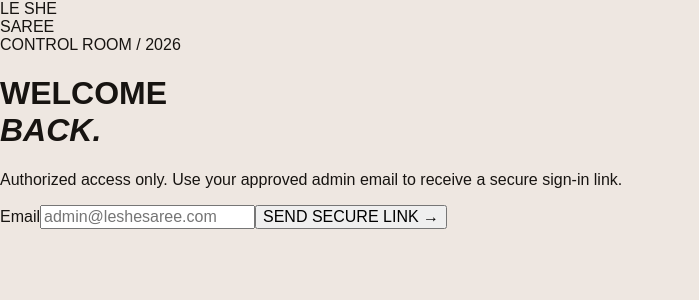
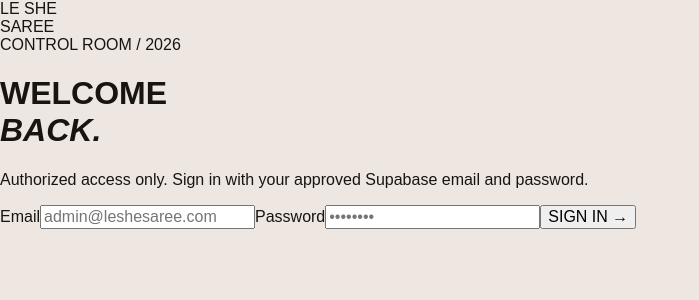
Before and after one commit to leshesaree/leshesaree, a Next.js app: page /admin/login in a window 1280 px wide. Shown: the top 300 px of the page, without its empty margins (0-699 px from the left). Built offline with nearby package versions, Linux system fonts and the light colour scheme; no server answers.

Commit message:
Switch admin login to Supabase email password authentication

```diff
--- a/app/admin/login/page.tsx
+++ b/app/admin/login/page.tsx
@@ -1,10 +1,13 @@
 "use client";
 
 import { useState } from "react";
+import { useRouter } from "next/navigation";
 import { getSupabaseBrowserClient } from "@/lib/supabase-browser";
 
 export default function AdminLoginPage() {
+  const router = useRouter();
   const [email, setEmail] = useState("");
+  const [password, setPassword] = useState("");
   const [message, setMessage] = useState("");
   const [busy, setBusy] = useState(false);
 
@@ -12,27 +15,73 @@ export default function AdminLoginPage() {
     event.preventDefault();
     setMessage("");
     setBusy(true);
+
     const supabase = getSupabaseBrowserClient();
     if (!supabase) {
       setMessage("Store connection is not configured yet.");
       setBusy(false);
       return;
     }
-    const { error } = await supabase.auth.signInWithOtp({
+
+    const { data, error } = await supabase.auth.signInWithPassword({
       email: email.trim(),
-      options: { emailRedirectTo: `${window.location.origin}/admin/auth/callback` },
+      password,
     });
-    setMessage(error ? error.message : "Check your email for the secure sign-in link.");
-    setBusy(false);
+
+    if (error || !data.user) {
+      setMessage(error?.message || "Unable to sign in.");
+      setBusy(false);
+      return;
+    }
+
+    const { data: profile, error: profileError } = await supabase
+      .from("profiles")
+      .select("role, is_active")
+      .eq("id", data.user.id)
+      .maybeSingle();
+
+    if (profileError || !profile || !profile.is_active || !["admin", "master_admin"].includes(profile.role)) {
+      await supabase.auth.signOut();
+      setMessage("This account is not authorized for the control room.");
+      setBusy(false);
+      return;
+    }
+
+    router.replace("/admin");
   }
 
   return (
     <main className="admin-login">
       <div className="admin-login-mark">LE SHE<br /><span>SAREE</span></div>
-      <div className="admin-login-copy"><span>CONTROL ROOM / 2026</span><h1>WELCOME<br /><i>BACK.</i></h1><p>Authorized access only. Use your approved admin email to receive a secure sign-in link.</p></div>
+      <div className="admin-login-copy">
+        <span>CONTROL ROOM / 2026</span>
+        <h1>WELCOME<br /><i>BACK.</i></h1>
+        <p>Authorized access only. Sign in with your approved Supabase email and password.</p>
+      </div>
       <form className="admin-login-form" onSubmit={submit}>
-        <label>Email<input type="email" required value={email} onChange={(e) => setEmail(e.target.value)} placeholder="admin@leshesaree.com" autoComplete="email" /></label>
-        <button type="submit" disabled={busy}>{busy ? "SENDING…" : "SEND SECURE LINK"} <b>→</b></button>
+        <label>Email
+          <input
+            type="email"
+            required
+            value={email}
+            onChange={(e) => setEmail(e.target.value)}
+            placeholder="admin@leshesaree.com"
+            autoComplete="username"
+          />
+        </label>
+        <label>Password
+          <input
+            type="password"
+            required
+            value={password}
+            onChange={(e) => setPassword(e.target.value)}
+            placeholder="••••••••"
+            autoComplete="current-password"
+          />
+        </label>
+        <button type="submit" disabled={busy}>
+          {busy ? "SIGNING IN…" : "SIGN IN"} <b>→</b>
+        </button>
         {message && <p className="admin-login-error">{message}</p>}
       </form>
     </main>
```
